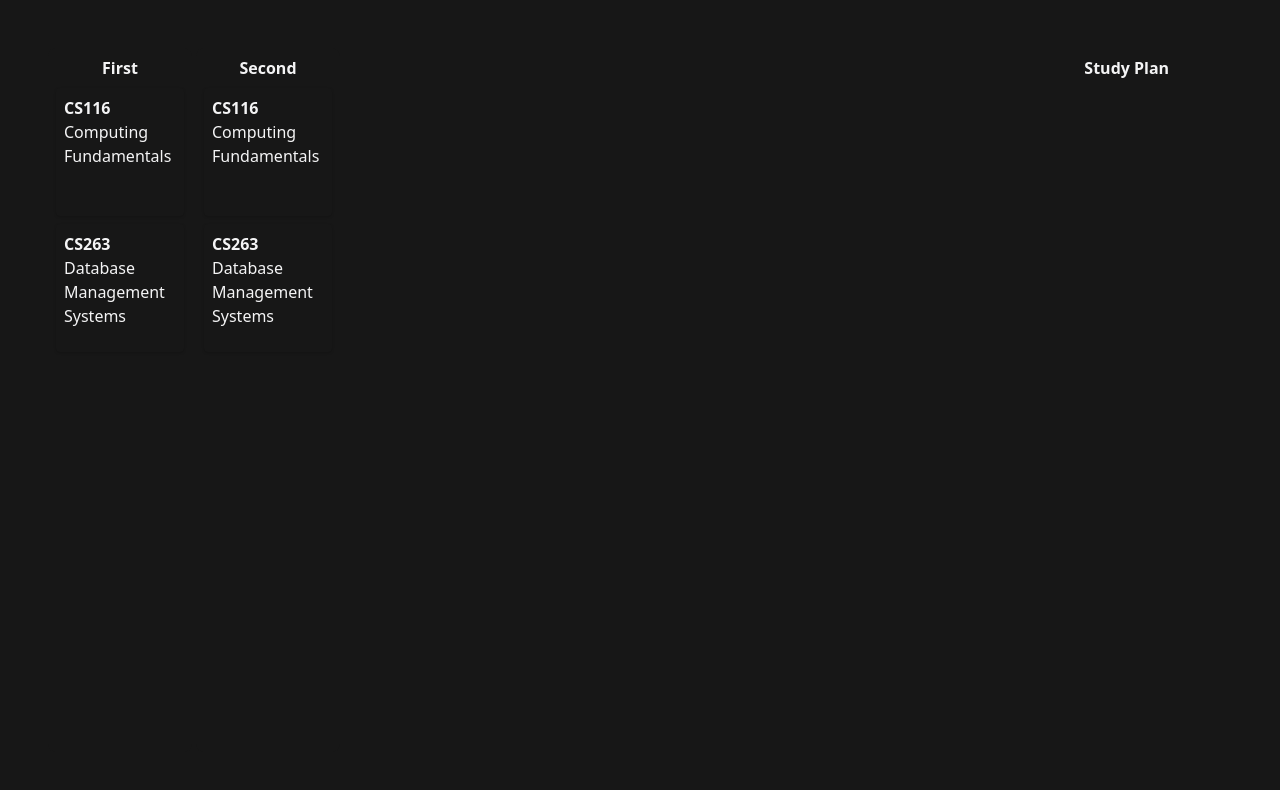
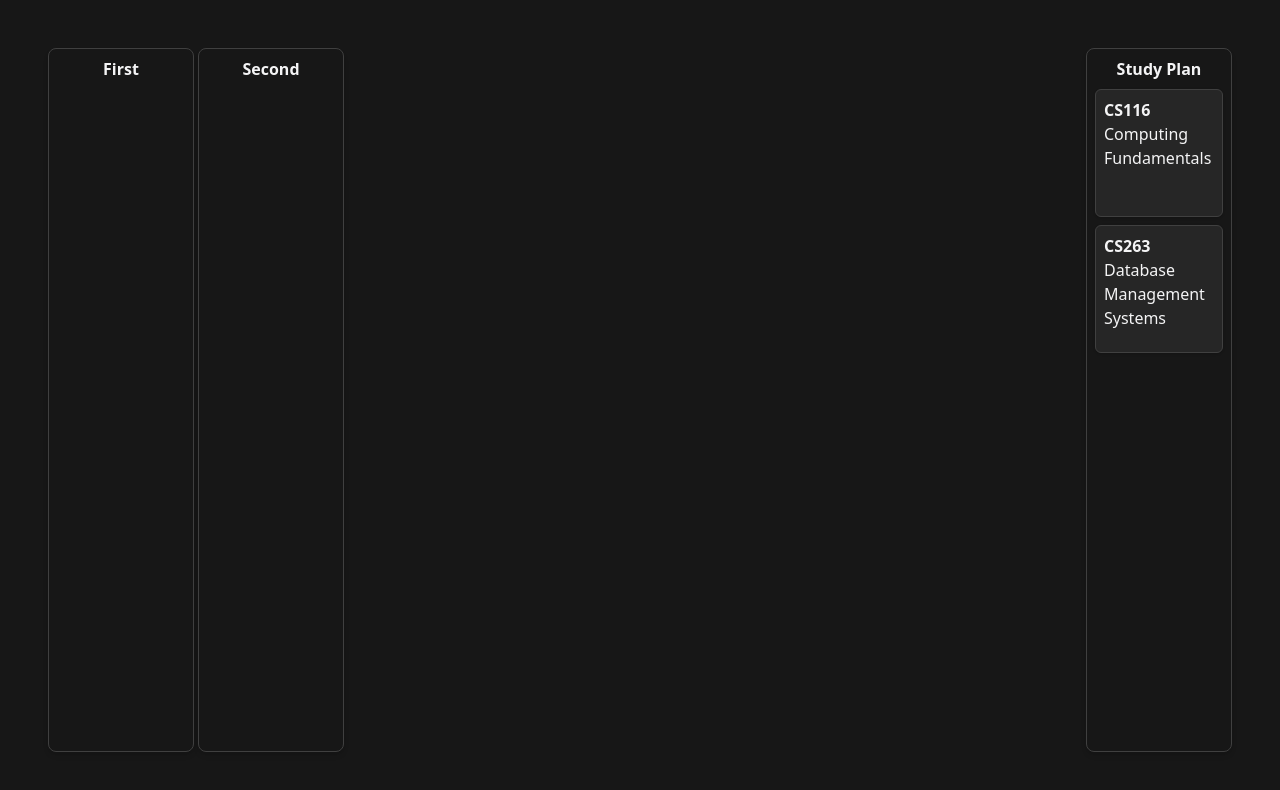
Before and after one commit to yousefalfoqaha/drag-and-drop, a Next.js app: page / in a window 1280 px wide. Shown: the top 790 px of the page. Built offline with nearby package versions, Linux system fonts and the light colour scheme.

Commit message:
drop and drop courses in semesters from study plan functionality

```diff
--- a/src/app/page.tsx
+++ b/src/app/page.tsx
@@ -10,89 +10,145 @@ const App = () => (
 export default App
 
 const Flowsheet = () => {
-  const [courses, setCourses] = useState<courseProps[]>(courseData)
+  const [courses, setCourses] = useState<CourseData[]>(courseList)
 
   return (
     <>
-      <div className="flex h-full w-full gap-1">
+      <div className="flex h-full w-full gap-1 mr-1">
         <Semester
           name="First"
-          semester="first"
+          id={1}
           courses={courses}
           setCourses={setCourses}
         />
         <Semester
           name="Second"
-          semester="second"
+          id={2}
           courses={courses}
           setCourses={setCourses}
         />
       </div>
-      <StudyPlan
-        name="Study Plan"
-        studyPlan="computerScience"
-        courses={courses}
-        setCourses={setCourses}
-      />
+      <StudyPlan name="Study Plan" courses={courses} setCourses={setCourses} />
     </>
   )
 }
 
-type semesterProps = {
+type SemesterProps = {
+  id: number
   name: string
-  semester: string
-  courses: courseProps[]
-  setCourses: React.Dispatch<React.SetStateAction<courseProps[]>>
+  courses: CourseData[]
+  setCourses: React.Dispatch<React.SetStateAction<CourseData[]>>
 }
 
-const Semester = ({ name, semester, courses, setCourses }: semesterProps) => {
+const Semester = ({ id, name, courses, setCourses }: SemesterProps) => {
   const [isActive, setIsActive] = useState(false)
+
+  const handleDragOver = (e: React.DragEvent) => {
+    e.preventDefault()
+    setIsActive(true)
+  }
+
+  const handleDragLeave = () => {
+    setIsActive(false)
+  }
+
+  const handleDragEnd = (e: React.DragEvent) => {
+    const courseId = e.dataTransfer.getData('courseId')
+
+    setCourses((courses) =>
+      courses.map((c) =>
+        c.id.toString() === courseId ? { ...c, semesterId: id } : c
+      )
+    )
+
+    setIsActive(false)
+  }
+
+  const semesterCourses = courses.filter((c) => c.semesterId === id)
 
   return (
     <div
-      className={`w-36 overflow-clip rounded-lg transition-all ${
+      onDragOver={handleDragOver}
+      onDragLeave={handleDragLeave}
+      onDrop={handleDragEnd}
+      className={`overflow-clip rounded-lg transition-all border border-neutral-700 shadow-md ${
         isActive ? 'bg-neutral-800' : 'bg-neutral-900'
       }`}
     >
       <header className="text-center font-semibold py-2">{name}</header>
-      <div className="flex flex-col gap-2 px-2">
-        {courses.map((c) => (
-          <Course key={c.code} {...c} />
+      <div className="min-w-36 flex flex-col gap-2 px-2">
+        {semesterCourses.map((c) => (
+          <Course key={c.id} {...c} />
         ))}
       </div>
     </div>
   )
 }
 
-type studyPlanProps = {
+type StudyPlanProps = {
   name: string
-  studyPlan: string
-  courses: courseProps[]
-  setCourses: React.Dispatch<React.SetStateAction<courseProps[]>>
+  courses: CourseData[]
+  setCourses: React.Dispatch<React.SetStateAction<CourseData[]>>
 }
 
-const StudyPlan = ({
-  name,
-  studyPlan,
-  courses,
-  setCourses,
-}: studyPlanProps) => (
-  <div className="w-64">
-    <header className="text-center font-semibold py-2">{name}</header>
-    <div className="grid grid-cols-2 w-full"></div>
-  </div>
-)
+const StudyPlan = ({ name, courses, setCourses }: StudyPlanProps) => {
+  const [isActive, setIsActive] = useState(false)
 
-type courseProps = {
-  code: string
-  name: string
+  const handleDragOver = (e: React.DragEvent) => {
+    e.preventDefault()
+    setIsActive(true)
+  }
+
+  const handleDragLeave = () => {
+    setIsActive(false)
+  }
+
+  const handleDragEnd = (e: React.DragEvent) => {
+    const courseId = e.dataTransfer.getData('courseId')
+
+    setCourses((courses) =>
+      courses.map((c) =>
+        c.id.toString() === courseId ? { ...c, semesterId: null } : c
+      )
+    )
+
+    setIsActive(false)
+  }
+
+  const studyPlanCourses = courses.filter((c) => c.semesterId === null)
+
+  return (
+    <div
+      onDragOver={handleDragOver}
+      onDragLeave={handleDragLeave}
+      onDrop={handleDragEnd}
+      className={`overflow-clip rounded-lg transition-all border border-neutral-700 shadow-md ${
+        isActive ? 'bg-neutral-800' : 'bg-neutral-900'
+      }`}
+    >
+      <header className="text-center font-semibold py-2">{name}</header>
+      <div className="min-w-36 flex flex-col gap-2 px-2">
+
+        {studyPlanCourses.map((c) => (
+          <Course key={c.id} {...c} />
+        ))}
+      </div>
+    </div>
+  )
 }
 
-const Course = ({ code, name }: courseProps) => {
+interface CourseProps extends CourseData {}
+
+const Course = ({ id, code, name, creditHours }: CourseProps) => {
+  const handleDragStart = (e: React.DragEvent, id: number) => {
+    e.dataTransfer.setData('courseId', id.toString())
+  }
+
   return (
     <div
       draggable="true"
-      className="active:cursor-grabbing rounded p-2 shadow h-32 bg-neutral-900"
+      onDragStart={(e) => handleDragStart(e, id)}
+      className="bg-neutral-800 active:cursor-grabbing p-2 shadow h-32 w-32 border border-neutral-700 rounded-md"
     >
       <header className="font-semibold">{code}</header>
       <p className="line-clamp-3">{name}</p>
@@ -100,13 +156,30 @@ const Course = ({ code, name }: courseProps) => {
   )
 }
 
-const courseData: courseProps[] = [
+type CourseData = {
+  id: number
+  code: string
+  name: string
+  creditHours: number
+  sectionId: number
+  semesterId: number | null
+}
+
+const courseList: CourseData[] = [
   {
+    id: 1,
     code: 'CS116',
     name: 'Computing Fundamentals',
+    creditHours: 3,
+    sectionId: 1,
+    semesterId: null
   },
   {
+    id: 2,
     code: 'CS263',
     name: 'Database Management Systems',
+    creditHours: 3,
+    sectionId: 2,
+    semesterId: null
   },
 ]
```
